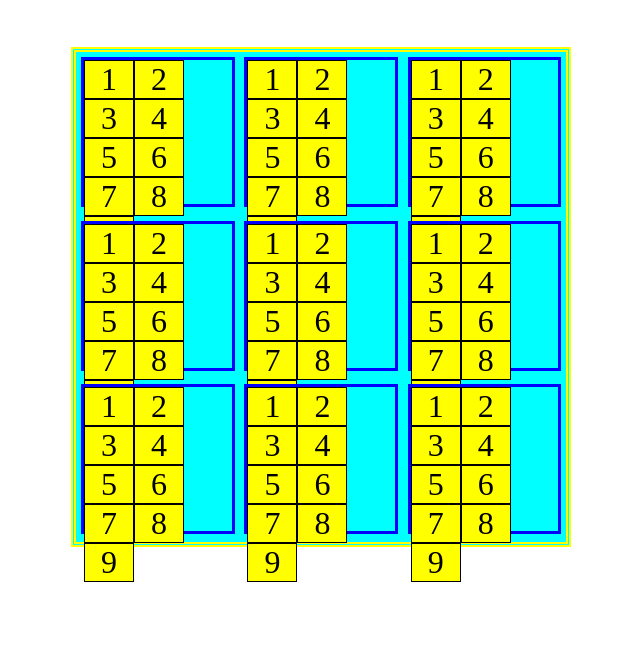
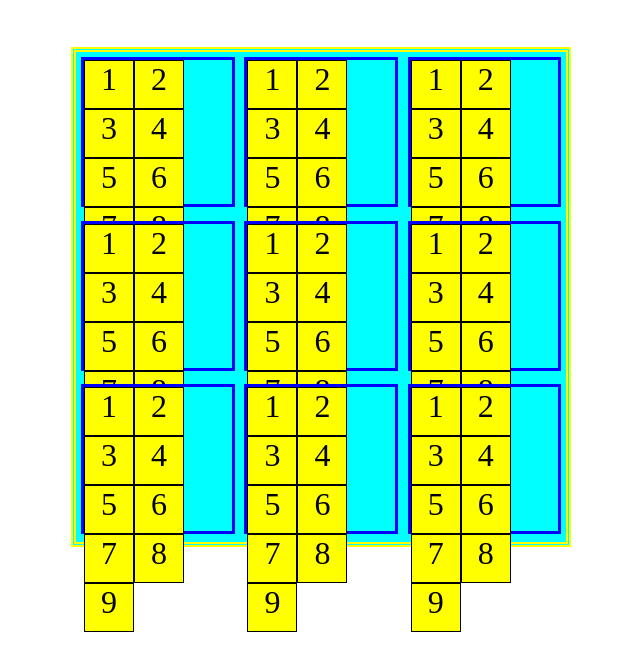
Before and after one commit to Sero0702/HTML_Sudoku_Tablosu, a plain HTML site: page index.html in a window 1280 px wide. Shown: the part 65-736 px from the top of the page, without its empty margins (316-956 px from the left). Drawn offline with Linux system fonts and the light colour scheme.

Commit message:
Update new.css

```diff
--- a/new.css
+++ b/new.css
@@ -25,7 +25,7 @@ div.grupKutu{
 
 }
 div.icKutu{
-    height: 47x;
+    height: 47px;
     width: 48px;
     background-color: yellow;
     font-size: 25px;
```
